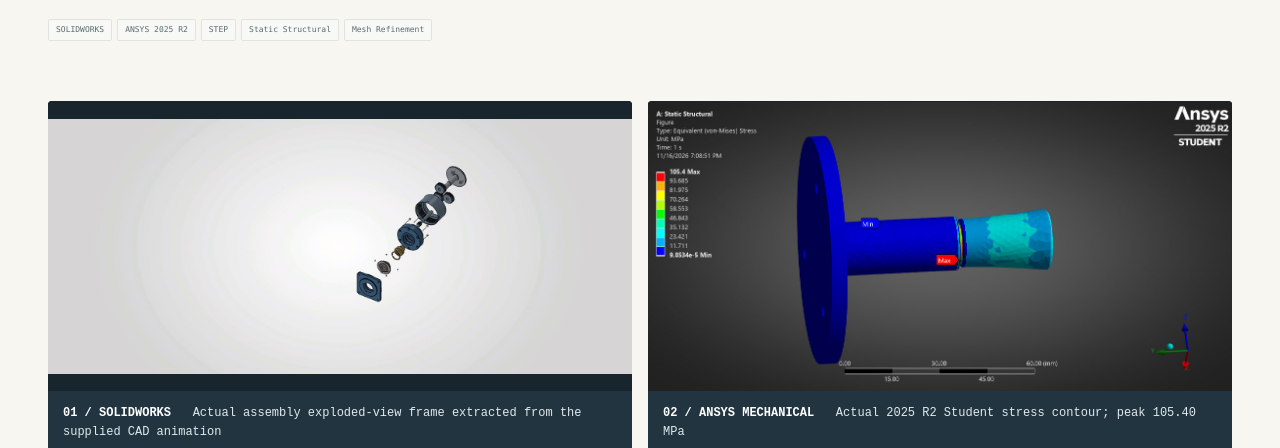
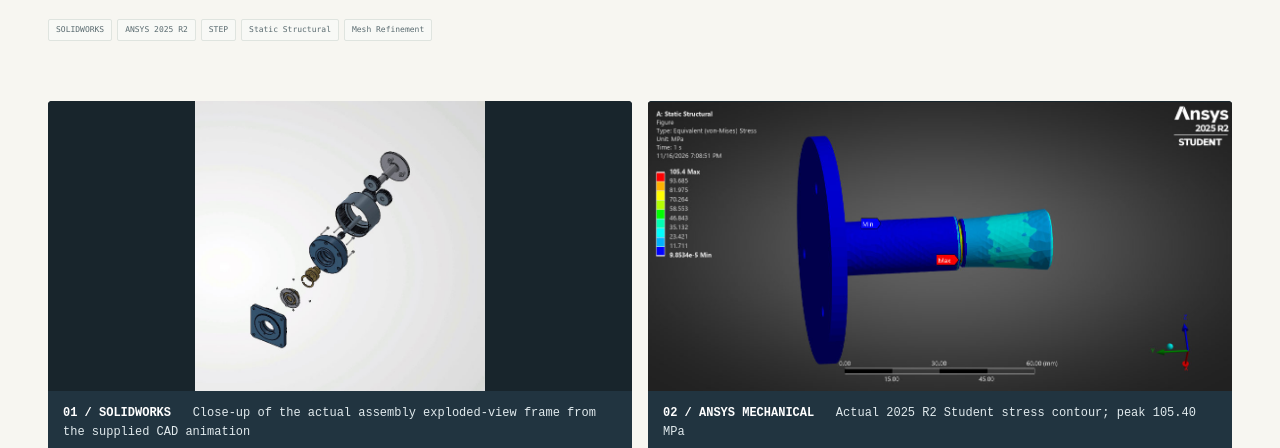
Before and after one commit to reza-babapiri/engineering-portfolio, a plain HTML site: page projects/planetary-gearbox.html in a window 1280 px wide. Shown: the part 504-952 px from the top of the page. Drawn offline with Linux system fonts and the light colour scheme; no server answers.

Commit message:
Use close-up original SOLIDWORKS frame for clearer project hero

```diff
--- a/projects/planetary-gearbox.html
+++ b/projects/planetary-gearbox.html
@@ -8,7 +8,7 @@
 <header class="site-header"><div class="nav-shell"><a class="brand" href="../index.html" aria-label="Reza Babapiri home"><span class="mark">rb<span>·</span></span><span class="brand-text"><strong>Reza Babapiri</strong><small>MECHANICAL &amp; MECHATRONICS</small></span></a><button class="menu-button" aria-expanded="false" aria-controls="site-navigation" aria-label="Open navigation"><span></span><span></span></button><nav class="site-nav" id="site-navigation" aria-label="Main navigation"><a href="../index.html#work">Work <span>15</span></a><a href="../index.html#about">About</a><a href="../index.html#downloads">Reports</a><a class="nav-contact" href="../index.html#contact">Let's connect <span aria-hidden="true">↗</span></a></nav></div></header>
 <main class="detail-main" id="main-content"><div class="container"><a class="back-link" href="../index.html#mechanical">← All Mechanical Design projects</a><div class="case-meta"><span>CASE STUDY / 15</span><span>MECHANICAL DESIGN · FEA</span></div><div class="detail-header"><span class="eyebrow">PERSONAL PROJECT · SOLIDWORKS + ANSYS</span><h1>Planetary Gearbox<br>Carrier CAD &amp; FEA</h1><p>A documented digital assembly and iterative structural study of the planet carrier, with a groove-root fillet redesign, mesh sensitivity analysis and bearing-load reaction checks.</p><div class="tags"><span>SOLIDWORKS</span><span>ANSYS 2025 R2</span><span>STEP</span><span>Static Structural</span><span>Mesh Refinement</span></div></div>
 <section class="case-hero-evidence" aria-label="Original SolidWorks and ANSYS images">
-<figure><a href="../assets/projects/planetary-gearbox-solidworks-exploded-mid.jpg" target="_blank" rel="noopener"><img src="../assets/projects/planetary-gearbox-solidworks-exploded-mid.jpg" alt="Actual SolidWorks planetary gearbox exploded-view animation frame, showing the housing, gears, carrier and shaft components" fetchpriority="high"></a><figcaption><strong>01 / SOLIDWORKS</strong> &nbsp; Actual assembly exploded-view frame extracted from the supplied CAD animation</figcaption></figure>
+<figure><a href="../assets/projects/planetary-gearbox-solidworks-exploded-detail.jpg" target="_blank" rel="noopener"><img src="../assets/projects/planetary-gearbox-solidworks-exploded-detail.jpg" alt="Actual SolidWorks planetary gearbox exploded-view animation frame, showing the housing, gears, carrier and shaft components" fetchpriority="high"></a><figcaption><strong>01 / SOLIDWORKS</strong> &nbsp; Close-up of the actual assembly exploded-view frame from the supplied CAD animation</figcaption></figure>
 <figure><a href="../assets/projects/planet-carrier-vonmises-final.jpg" target="_blank" rel="noopener"><img src="../assets/projects/planet-carrier-vonmises-final.jpg" alt="Actual ANSYS Mechanical von Mises stress result on the planet carrier, showing a 105.40 MPa maximum near the shaft groove" fetchpriority="high"></a><figcaption><strong>02 / ANSYS MECHANICAL</strong> &nbsp; Actual 2025 R2 Student stress contour; peak 105.40 MPa</figcaption></figure>
 </section>
 <p class="case-evidence-disclosure">These are original project captures, not AI-generated or conceptual renderings. Select an image to open the source screenshot. Additional CAD frames, deformation, mesh, load and reaction images appear throughout the case study below.</p>
```
